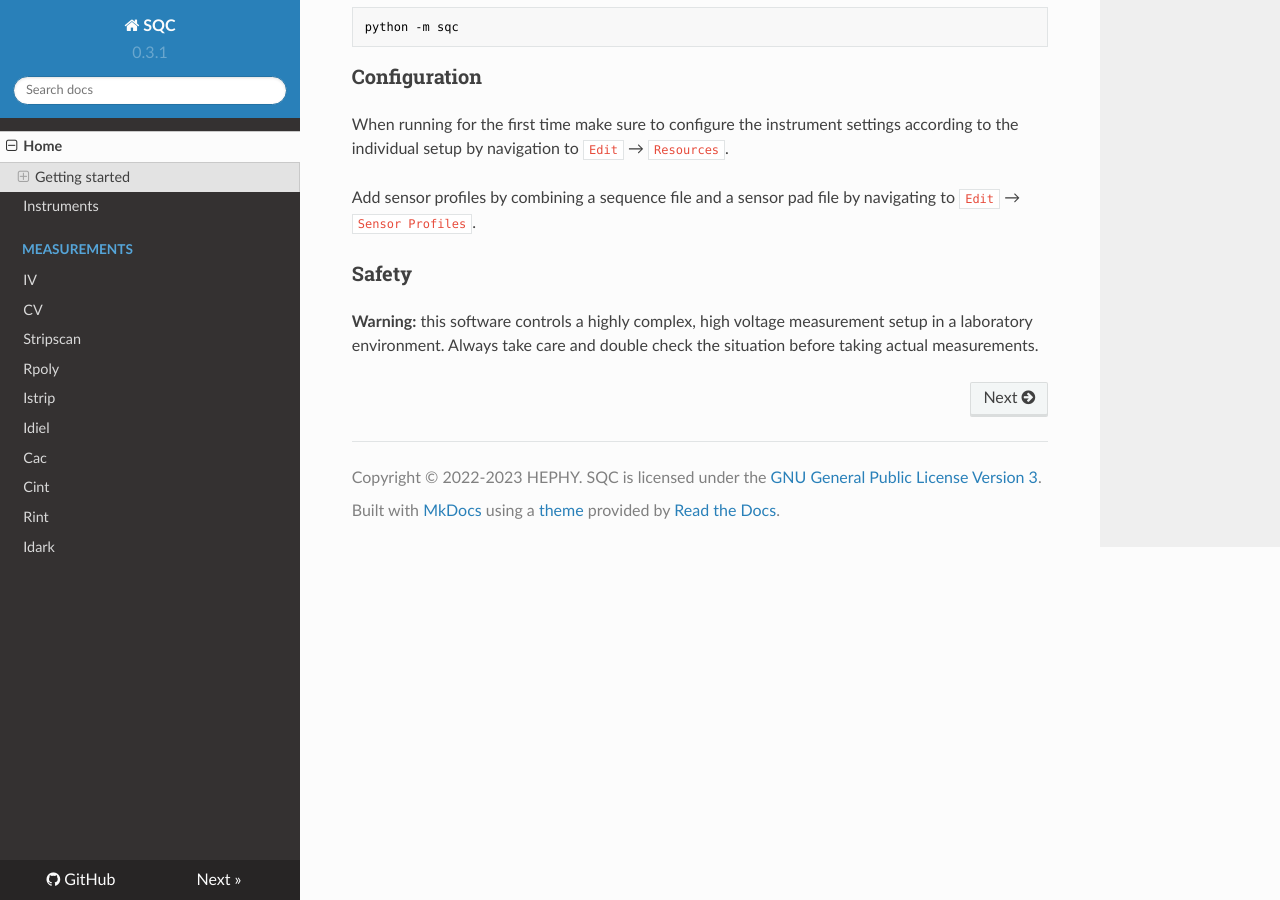
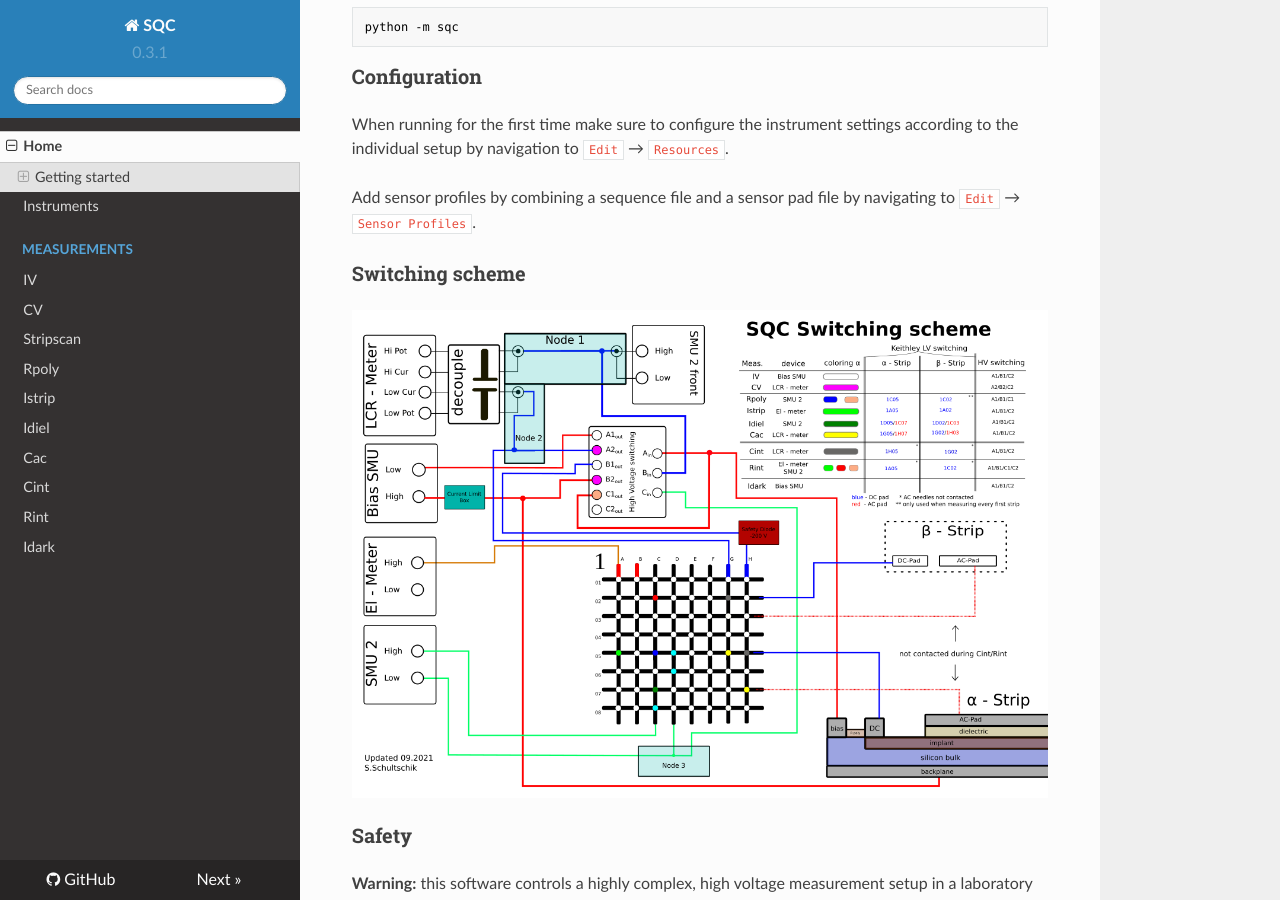
Before and after one commit to hephy-dd/sqc, an MkDocs documentation site: the page built from docs/index.md, in a window 1280 px wide and 900 px high, scrolled down 409 px. Built offline with MkDocs 1.6.1, drawn with Linux system fonts in a browser that asks for light colours; nearby versions of some CDN libraries.

Commit message:
added switching scheme

```diff
--- a/docs/index.md
+++ b/docs/index.md
@@ -24,6 +24,10 @@
 Add sensor profiles by combining a sequence file and a sensor pad file by
 navigating to `Edit` &rarr; `Sensor Profiles`.
 
+### Switching scheme
+
+![SQC switching scheme](assets/sqc_switching_scheme_v3.0b.png)
+
 ### Safety
 
 **Warning:** this software controls a highly complex, high voltage measurement
```
Also changed, not shown: README.md (+4 -0 lines), docs/assets/sqc_switching_scheme_v3.0b.png (added), docs/assets/sqc_switching_scheme_v3.0b.svg (added), 1 other file.
